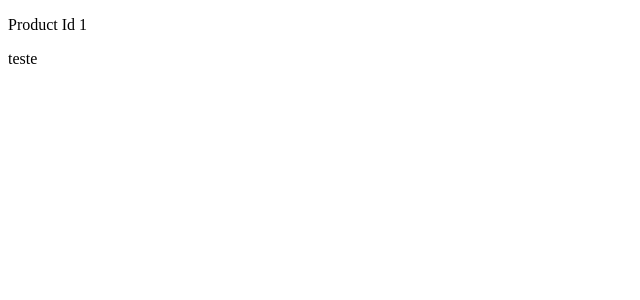
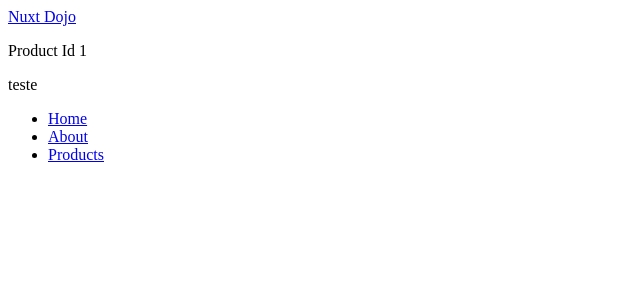
Before and after one commit to dev-mariana/nuxt-dojo, a Nuxt app: page /products/1 in a window 1280 px wide. Shown: the top 300 px of the page, without its empty margins (0-640 px from the left). Built offline with nearby package versions, Linux system fonts and the light colour scheme.

Commit message:
feat: add layout

```diff
--- /dev/null
+++ b/layouts/default.vue
@@ -0,0 +1,30 @@
+<template>
+  <div>
+    <header>
+      <nav>
+        <NuxtLink to="/">Nuxt Dojo</NuxtLink>
+        <ul>
+          <li>
+            <NuxtLink to="/">Home</NuxtLink>
+          </li>
+          <li>
+            <NuxtLink to="/about">About</NuxtLink>
+          </li>
+          <li>
+            <NuxtLink to="/products">Products</NuxtLink>
+          </li>
+        </ul>
+      </nav>
+    </header>
+
+    <div>
+      <slot />
+    </div>
+  </div>
+</template>
+
+<style scoped>
+.router-link-exact-active {
+  color: #12b488;
+}
+</style>
--- /dev/null
+++ b/layouts/products.vue
@@ -0,0 +1,33 @@
+<template>
+  <div>
+    <header>
+      <nav>
+        <NuxtLink to="/products">Nuxt Dojo</NuxtLink>
+      </nav>
+    </header>
+
+    <div>
+      <slot />
+    </div>
+
+    <footer>
+      <ul>
+        <li>
+          <NuxtLink to="/">Home</NuxtLink>
+        </li>
+        <li>
+          <NuxtLink to="/about">About</NuxtLink>
+        </li>
+        <li>
+          <NuxtLink to="/products">Products</NuxtLink>
+        </li>
+      </ul>
+    </footer>
+  </div>
+</template>
+
+<style scoped>
+.router-link-exact-active {
+  color: #12b488;
+}
+</style>
--- a/pages/index.vue
+++ b/pages/index.vue
@@ -1,21 +1,5 @@
 <template>
   <div>
-    <header>
-      <nav>
-        <NuxtLink to="/">Nuxt Dojo</NuxtLink>
-        <ul>
-          <li>
-            <NuxtLink to="/">Home</NuxtLink>
-          </li>
-          <li>
-            <NuxtLink to="/about">About</NuxtLink>
-          </li>
-          <li>
-            <NuxtLink to="/products">Products</NuxtLink>
-          </li>
-        </ul>
-      </nav>
-    </header>
     <h2>Home</h2>
     <p>teste</p>
     <p>teste</p>
--- a/pages/products/[id].vue
+++ b/pages/products/[id].vue
@@ -7,6 +7,10 @@
 
 <script setup>
 const { id } = useRoute().params;
+
+definePageMeta({
+  layout: "products",
+});
 </script>
 
 <style scoped></style>
--- a/pages/products/index.vue
+++ b/pages/products/index.vue
@@ -4,6 +4,10 @@
   </div>
 </template>
 
-<script setup></script>
+<script setup>
+definePageMeta({
+  layout: "products",
+});
+</script>
 
 <style lang="scss" scoped></style>
```
